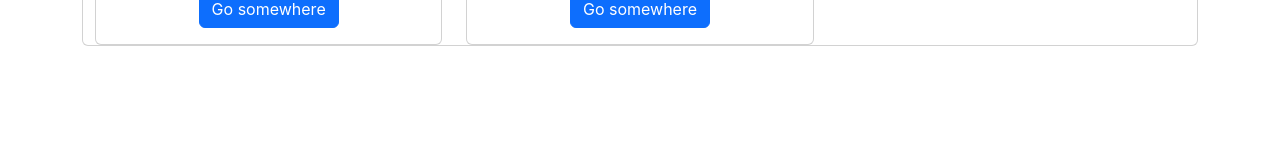
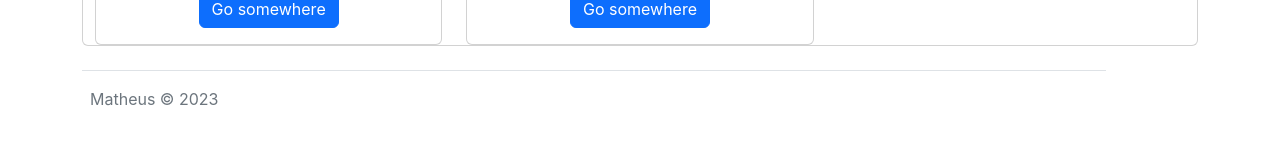
Before and after one commit to metehus/dwa-filmes, a React (Create React App) app: page / in a window 1280 px wide. Shown: the part 1309-1454 px from the top of the page. Before the commit the page ends 1355 px from the top, so only its background shows below. Built offline with nearby package versions, Linux system fonts and the light colour scheme.

Commit message:
feat: filmes 1

```diff
--- a/src/components/Footer/Footer.css
+++ b/src/components/Footer/Footer.css
@@ -0,0 +1,3 @@
+footer {
+  max-width: 1024px;
+}
--- /dev/null
+++ b/src/components/Footer/index.tsx
@@ -0,0 +1,17 @@
+import './Footer.css'
+
+export function Footer() {
+  return <div className="container-md">
+    <footer className="d-flex flex-wrap justify-content-between align-items-center py-3 my-4 border-top">
+      <div className="col-md-4 d-flex align-items-center">
+        <a href="/" className="mb-3 me-2 mb-md-0 text-muted text-decoration-none lh-1">
+
+        </a>
+        <span className="mb-3 mb-md-0 text-muted">Matheus &copy; 2023</span>
+      </div>
+
+      <ul className="nav col-md-4 justify-content-end list-unstyled d-flex">
+      </ul>
+    </footer>
+  </div>
+}
--- /dev/null
+++ b/src/components/Menu/index.tsx
@@ -0,0 +1,3 @@
+export function Menu() {
+
+}
--- a/src/components/Title/index.tsx
+++ b/src/components/Title/index.tsx
@@ -0,0 +1,3 @@
+export function Title() {
+
+}
--- a/src/index.tsx
+++ b/src/index.tsx
@@ -4,6 +4,7 @@
 import './index.css';
 import App from './App';
 import { Card } from './components/Card';
+import { Footer } from './components/Footer';
 
 const root = ReactDOM.createRoot(
   document.getElementById('root') as HTMLElement
@@ -13,5 +14,6 @@
     <div className="container text-center">
       <Card />
     </div>
+    <Footer />
   </React.StrictMode>
 );
```
Also changed, not shown: src/components/Footer/index.ts (deleted), src/components/Menu/index.ts (deleted).
